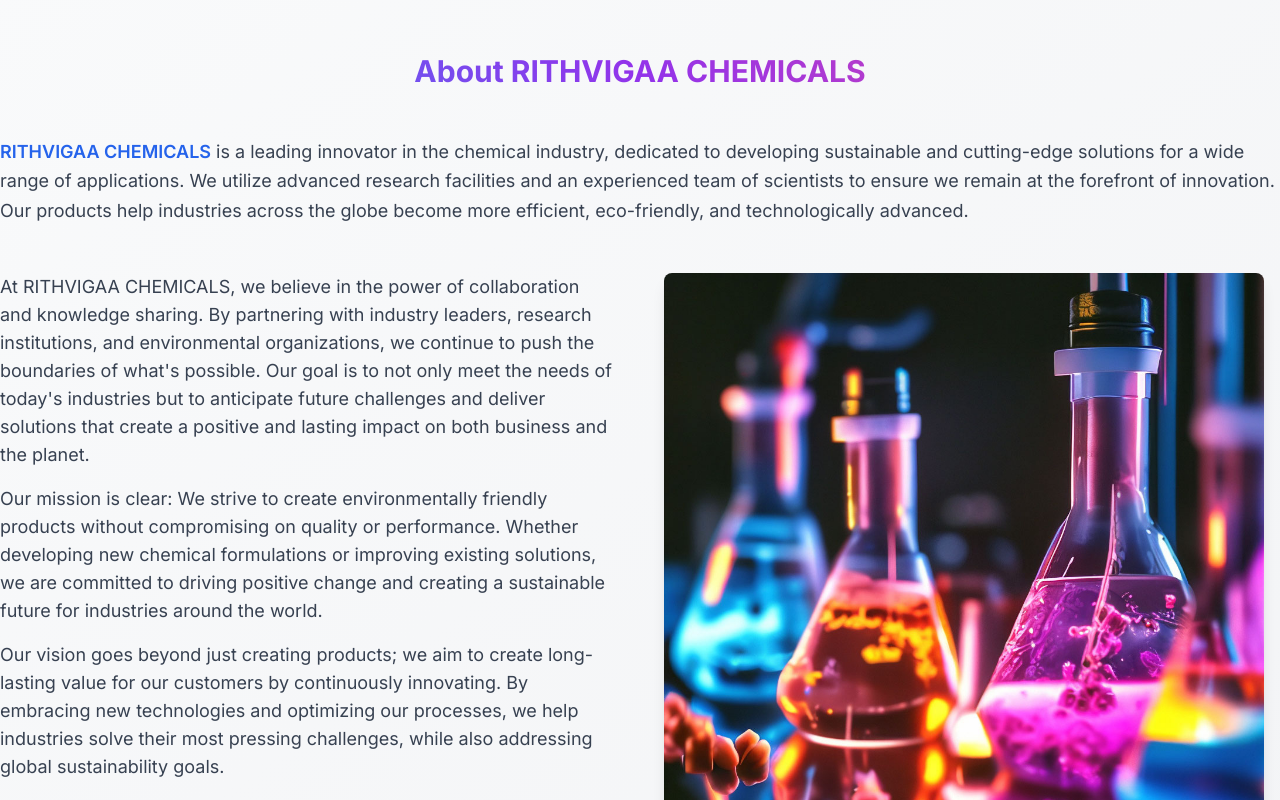
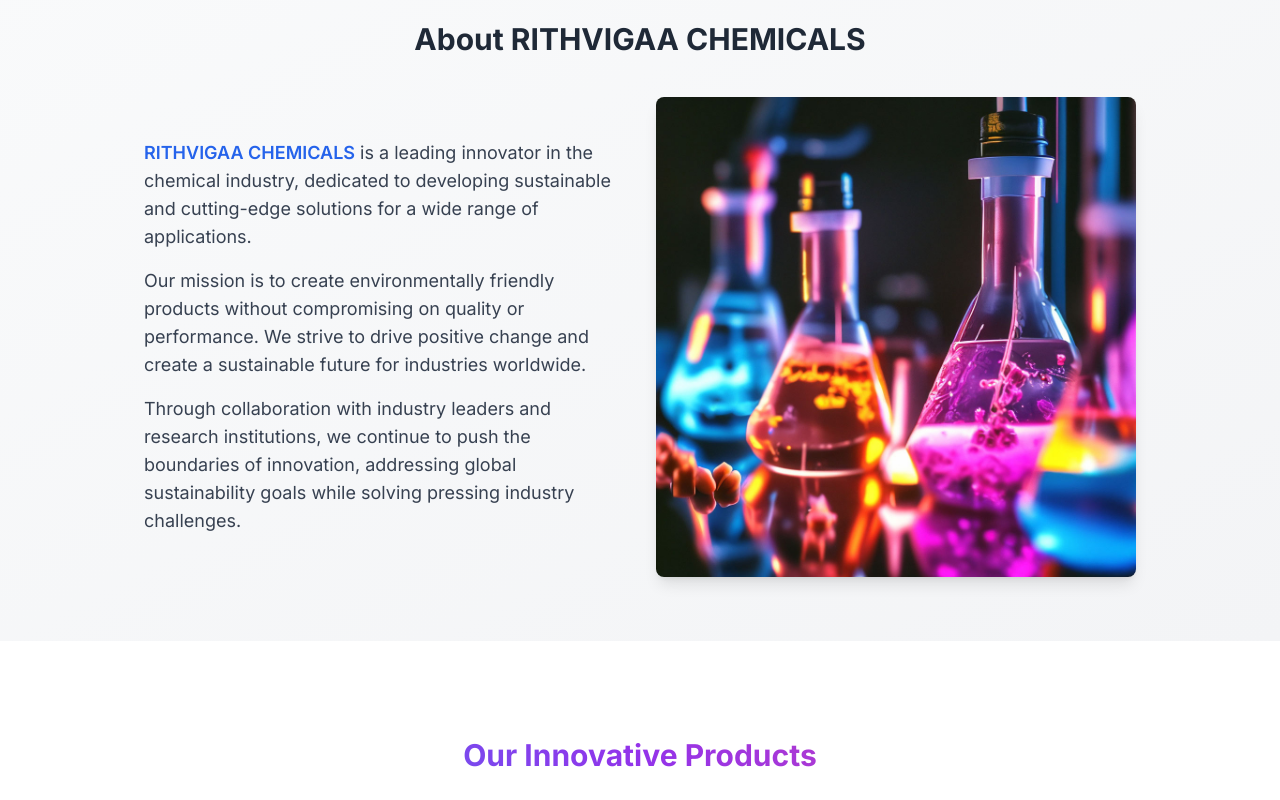
Before and after one commit to yesPproj/Rithivigaa-new, a Next.js app: page / in a window 1280 px wide. Shown: the part 1420-2220 px from the top of the page. Built offline with nearby package versions, Linux system fonts and the light colour scheme.

Commit message:
Update about.tsx

```diff
--- a/components/about.tsx
+++ b/components/about.tsx
@@ -5,56 +5,46 @@ import Image from "next/image"
 
 export default function About() {
   return (
-    <section id="about" className="py-24 bg-gradient-to-br from-gray-50 to-gray-100 dark:from-gray-900 dark:to-gray-800">
-      <div className="container">
+    <section id="about" className="py-16 bg-gradient-to-br from-gray-50 to-gray-100 dark:from-gray-900 dark:to-gray-800">
+      <div className="container mx-auto px-4 max-w-5xl">
         <motion.h2
           initial={{ opacity: 0, y: 20 }}
           whileInView={{ opacity: 1, y: 0 }}
           transition={{ duration: 0.5 }}
-          className="text-3xl font-bold text-center mb-12 text-gradient"
+          className="text-3xl font-bold text-center mb-10 text-gray-800 dark:text-gray-100"
         >
           About RITHVIGAA CHEMICALS
         </motion.h2>
 
-        <motion.div
-          initial={{ opacity: 0, x: -50 }}
-          whileInView={{ opacity: 1, x: 0 }}
-          transition={{ duration: 0.5 }}
-          className="text-lg text-gray-700 dark:text-gray-300 leading-relaxed mb-12"
-        >
-          <p>
-            <span className="font-semibold text-blue-600">RITHVIGAA CHEMICALS</span> is a leading innovator in the chemical industry, dedicated to developing sustainable and cutting-edge solutions for a wide range of applications. We utilize advanced research facilities and an experienced team of scientists to ensure we remain at the forefront of innovation. Our products help industries across the globe become more efficient, eco-friendly, and technologically advanced.
-          </p>
-        </motion.div>
-
-        <div className="grid grid-cols-1 md:grid-cols-2 gap-12">
+        <div className="flex flex-col md:flex-row items-center gap-8">
           <motion.div
             initial={{ opacity: 0, x: -50 }}
             whileInView={{ opacity: 1, x: 0 }}
             transition={{ duration: 0.5 }}
-            className="space-y-4"
+            className="md:w-1/2"
           >
-            <p className="text-lg text-gray-700 dark:text-gray-300">
-            At RITHVIGAA CHEMICALS, we believe in the power of collaboration and knowledge sharing. By partnering with industry leaders, research institutions, and environmental organizations, we continue to push the boundaries of what&apos;s possible. Our goal is to not only meet the needs of today&apos;s industries but to anticipate future challenges and deliver solutions that create a positive and lasting impact on both business and the planet.
+            <p className="text-lg text-gray-700 dark:text-gray-300 mb-4">
+              <span className="font-semibold text-blue-600">RITHVIGAA CHEMICALS</span> is a leading innovator in the chemical industry, dedicated to developing sustainable and cutting-edge solutions for a wide range of applications.
+            </p>
+            <p className="text-lg text-gray-700 dark:text-gray-300 mb-4">
+              Our mission is to create environmentally friendly products without compromising on quality or performance. We strive to drive positive change and create a sustainable future for industries worldwide.
             </p>
             <p className="text-lg text-gray-700 dark:text-gray-300">
-              Our mission is clear: We strive to create environmentally friendly products without compromising on quality or performance. Whether developing new chemical formulations or improving existing solutions, we are committed to driving positive change and creating a sustainable future for industries around the world.
-            </p>
-            <p className="text-lg text-gray-700 dark:text-gray-300">
-              Our vision goes beyond just creating products; we aim to create long-lasting value for our customers by continuously innovating. By embracing new technologies and optimizing our processes, we help industries solve their most pressing challenges, while also addressing global sustainability goals.
+              Through collaboration with industry leaders and research institutions, we continue to push the boundaries of innovation, addressing global sustainability goals while solving pressing industry challenges.
             </p>
           </motion.div>
           <motion.div
             initial={{ opacity: 0, x: 50 }}
             whileInView={{ opacity: 1, x: 0 }}
             transition={{ duration: 0.5 }}
+            className="md:w-1/2"
           >
             <Image
-              src="/chemical.jpg?height=400&width=600"
+              src="/chemical.jpg"
               alt="RITHVIGAA CHEMICALS Lab"
-              width={600}
-              height={400}
-              className="rounded-lg shadow-lg"
+              width={500}
+              height={300}
+              className="rounded-lg shadow-lg object-cover w-full h-auto"
             />
           </motion.div>
         </div>
```
